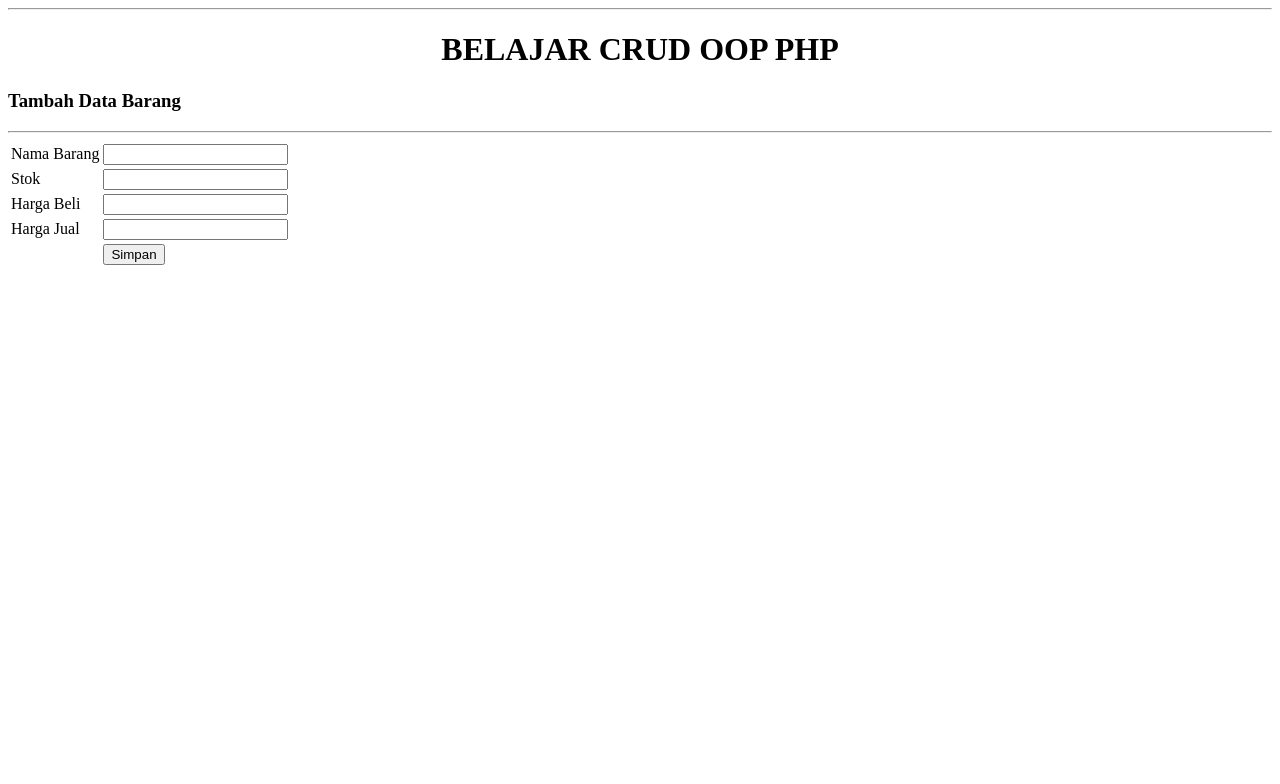
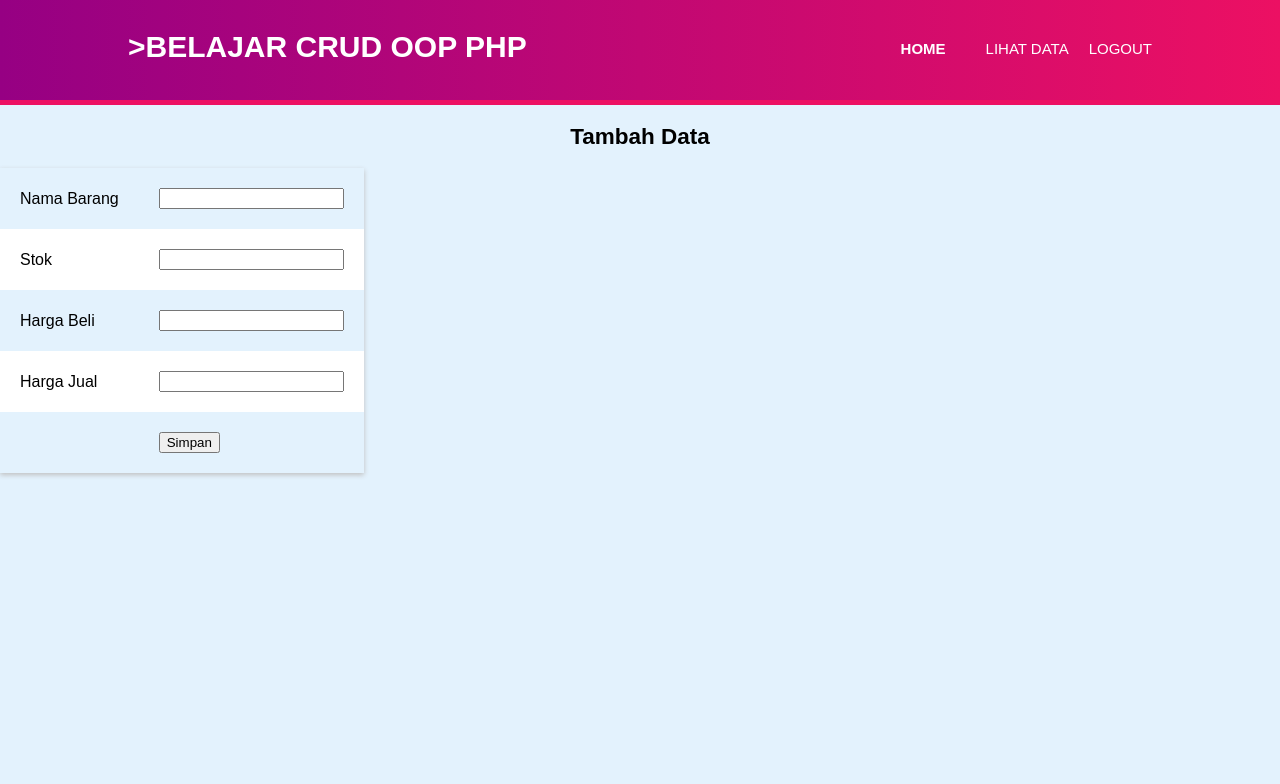
Before and after one commit to bagushariyadi/crud-oop, a PHP site: page /tambah_data.php in a window 1280 px wide. Shown: the top 784 px of the page. Run offline with PHP 8.4, Linux system fonts and the light colour scheme.

Commit message:
push terakhir crud oop

```diff
--- /dev/null
+++ b/style.css
@@ -0,0 +1,211 @@
+body {
+	margin: 0;
+	padding: 0;
+	font-size: 15px;
+	font-family: sans-serif;
+	background-color:  #e3f2fd;
+}
+
+.container {
+	width: 80%;
+	margin: auto;
+	overflow: hidden;
+}
+
+header {
+	background: linear-gradient(to right, #960083, #ec1063);
+	color: #fff;
+	padding-top: 30px;
+	min-height: 70px;
+	border-bottom: 5px solid #ec1063;
+}
+
+header #merk {
+	float: left;
+
+}
+
+header #merk h1{
+	margin: 0;
+}
+
+
+header nav {
+	float: right;
+	margin-top: 10px;
+}
+
+header li{
+	float: left;
+	display: inline;
+	padding: 0 20px 0 20px;
+
+}
+
+header a{
+	color: #fff;
+	text-decoration: none;
+	text-transform: uppercase;
+	font-size: 15px;
+}
+
+ul {
+	margin: 0;
+	padding: 0;
+}
+
+header #merk, header .active a{
+	color: #fff;
+	font-weight: bold;
+}
+
+header a:hover {
+	color:#e3f2fd;
+	font-weight: bold;
+}
+
+#tampilan{
+	min-height: 400px;
+	background: url(img/oop_php.png) no-repeat 0px -70px;
+	text-align: center;
+	color: #00FFFF;
+}
+
+#tampilan h1{
+	margin-top: 90px;
+	font-size: 50px;
+	margin-bottom: 10px;
+	text-shadow: 2px 2px 5px #960083;
+}
+#tampilan p{
+	font-size: 20px;
+	text-align: justify;
+}
+
+#lihatini p{
+	font-size: 20px;
+	text-align: justify;
+}
+
+#lihatini h1{
+	margin-top: 90px;
+	font-size: 50px;
+	margin-bottom: 10px;
+	text-shadow: 2px 2px 5px #960083;
+}
+
+#baru{
+	padding: 15px;
+	color: #fff;
+	background: linear-gradient(to right, #ec1063, #960083);
+}
+
+#baru h1{
+	float: center;
+}
+
+#baru form{
+	float: right;
+	margin-top: 15px;
+}
+
+#boxes{
+	margin-top: 20px;
+}
+
+#boxes .box{
+	float: left;
+	text-align: center;
+	width: 30%;
+	padding: 10px;
+}
+
+#boxes .box img{
+	width: 100px;
+}
+
+#boxes .kotak{
+	float: right;
+	text-align: center;
+	width: 30%;
+	padding: 20px;
+}
+
+#boxes .kotak img{
+	width: 150px;
+	height: 100px;
+
+}
+footer{
+	padding: 20px;
+	margin-top: 20px;
+	color: #fff;
+	background: linear-gradient(to right, #960083, #ec1063);
+	text-align: center;
+}
+
+table {
+	border:0px solid #0088FF;
+	border-collapse: collapse;
+	box-shadow: 0px 2px 5px silver;
+}
+
+table thead{
+	background: #0088FF;
+	color:  #3333CC;
+	border-bottom: 5px solid #CC0000;
+}
+
+table th,td {
+	padding: 20px;
+}
+
+table tr:nth-child(2n){
+	background-color: #fff;
+}
+
+.tulisan_login{
+	text-align: center;
+	text-transform: uppercase;
+}
+
+.kotak_login{
+	width: 350px;
+	background: white;
+	margin: 80px auto;
+	padding: 30px 20px;
+}
+
+label{
+	font-size: 11pt;
+}
+
+.form_login{
+	box-sizing : border-box;
+	width: 100%;
+	padding: 10px;
+	font-size: 11pt;
+	margin-bottom: 20px;
+}
+
+.tombol_login{
+	width: 100%;
+	background-color: blue;
+	color: white;
+	padding: 14px 20px;
+	border: none;
+	border-radius: 4px;
+	cursor: pointer;
+}
+
+.link{
+	color: #232323;
+	text-decoration: none;
+	font-size: 10pt;
+}
+
+#lihatin{
+	min-height: 300px;
+	background: url(img/ini.png) no-repeat 0px -70px;
+	color: #00FFFF;
+}
--- a/tambah_data.php
+++ b/tambah_data.php
@@ -1,14 +1,24 @@
 <html>
 <head>
-	<div class="container">
-<div class="card">
-  <div class="card-body">
-	<hr>
-	<h1 align="center">BELAJAR CRUD OOP PHP</h1>
+		<title>Belajar OOP Dasar</title>
+	<link rel="stylesheet" type="text/css" href="style.css">
 </head>
 <body>
-<h3>Tambah Data Barang</h3>
-<hr/>
+<header>
+	<div class="container">
+	<div id="merk">
+		<h1>>BELAJAR CRUD OOP PHP</h1>
+	</div>
+	<nav>
+		<ul>
+			<li class="active"><a href="index.php">Home</a></li>
+			<li><a href="tampil.php">Lihat Data</a></li>
+			<span><a href="logout.php">Logout</a></span>
+		</ul>
+	</nav>
+	</div>
+</header>
+<h2 align="center">Tambah Data</h2>
 <form method="post" action="proses_barang.php?action=add">
 <table>
 	<tr>
```
Also changed, not shown: crud_oop(1).sql (renamed from crud_oop.sql, +38 -3 lines), edit.php (+16 -1 lines), index.php (added, +72 -0 lines), login.php (added, +64 -0 lines), logout.php (added, +7 -0 lines), tampil.php (+28 -18 lines), img/21_07_spiderman_drbl.jpg (added), img/admin.png (added), img/fb12cf6daefa0af8f116b3f545f39eca.png (added), img/ini.png (added), img/jadah.png (added), img/kom.jpg (added), img/org3.png (added), img/showcase.png (added).
